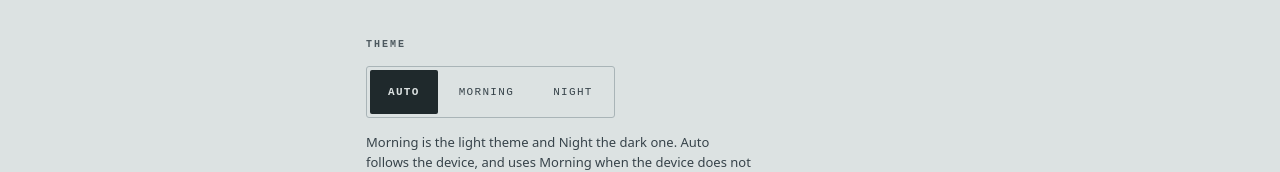
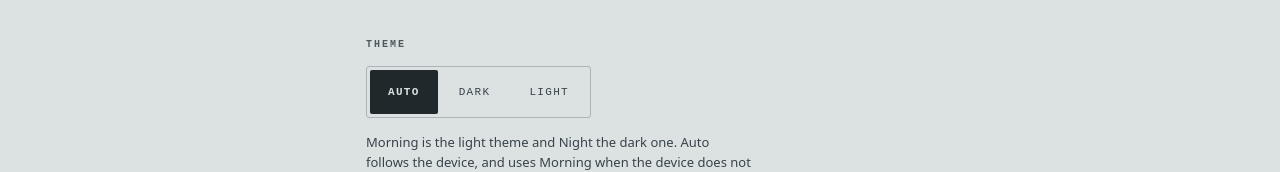
Before and after one commit to davidbrassimoes/dabs-apps, a SvelteKit app in the folder products/sotao/: page /settings in a window 1280 px wide. Shown: the part 150-322 px from the top of the page. Built offline with nearby package versions, Linux system fonts and the light colour scheme; no server answers; the database is empty.

Commit message:
feat(sotao): themes are Auto, Dark and Light; legacy values mapped
Co-Authored-By: Claude Sonnet 5.5 <noreply@anthropic.com>

```diff
--- a/products/sotao/src/app.html
+++ b/products/sotao/src/app.html
@@ -4,9 +4,9 @@
 		<meta charset="utf-8" />
 		<meta name="viewport" content="width=device-width, initial-scale=1" />
 		<link rel="manifest" href="/manifest.webmanifest" />
-		<!-- The browser chrome follows the device; the haze is each theme's ground. -->
-		<meta name="theme-color" content="#dce2e2" media="(prefers-color-scheme: light)" />
-		<meta name="theme-color" content="#151d23" media="(prefers-color-scheme: dark)" />
+		<!-- The browser chrome follows the device; each theme's ground. -->
+		<meta name="theme-color" content="#efe9de" media="(prefers-color-scheme: light)" />
+		<meta name="theme-color" content="#17130f" media="(prefers-color-scheme: dark)" />
 		<link rel="icon" href="/favicon.png" />
 		<link rel="apple-touch-icon" href="/apple-touch-icon.png" />
 		<meta name="apple-mobile-web-app-capable" content="yes" />
--- a/products/sotao/src/lib/theme.ts
+++ b/products/sotao/src/lib/theme.ts
@@ -1,10 +1,10 @@
-// Theme choice. Two themes, Morning and Night, and three settings:
-// Auto follows the device and falls back to Morning where it cannot tell; a
-// hand-picked theme wins over the device. Persisted in settings.theme and
-// applied server-side on first render so the app never flashes the wrong
-// ground (§12).
+// Theme choice. Two themes, Dark and Light, and three settings: Auto follows
+// the device and falls back to Dark where it cannot tell (the Draw screen is
+// used in a dark room); a hand-picked theme wins over the device. Persisted in
+// settings.theme and applied server-side on first render so the app never
+// flashes the wrong ground.
 
-export const THEMES = ['auto', 'morning', 'night'] as const;
+export const THEMES = ['auto', 'dark', 'light'] as const;
 export type Theme = (typeof THEMES)[number];
 
 export const DEFAULT_THEME: Theme = 'auto';
@@ -13,8 +13,12 @@ export function isTheme(value: unknown): value is Theme {
 	return typeof value === 'string' && (THEMES as readonly string[]).includes(value);
 }
 
-// What settings.theme held before sea fog. Read, never written.
-const LEGACY: Record<string, Theme> = { system: 'auto', light: 'morning', dark: 'night' };
+// What settings.theme held under earlier looks. Read, never written.
+const LEGACY: Record<string, Theme> = {
+	system: 'auto',
+	night: 'dark',
+	morning: 'light'
+};
 
 /** A stored value as a theme: current names as they are, old ones mapped, anything else the default. */
 export function readTheme(value: unknown): Theme {
@@ -25,16 +29,16 @@ export function readTheme(value: unknown): Theme {
 
 /** The next theme in the cycle the header button steps through. */
 export function nextTheme(current: Theme): Theme {
-	return current === 'auto' ? 'morning' : current === 'morning' ? 'night' : 'auto';
+	return current === 'auto' ? 'dark' : current === 'dark' ? 'light' : 'auto';
 }
 
 export function themeLabel(theme: Theme): string {
-	return theme === 'auto' ? 'Auto' : theme === 'morning' ? 'Morning' : 'Night';
+	return theme === 'auto' ? 'Auto' : theme === 'dark' ? 'Dark' : 'Light';
 }
 
 /**
- * What goes on <html>. Auto resolves in CSS via prefers-color-scheme, so it
- * sets no attribute at all and lets the media query decide.
+ * What goes on <html>. Auto resolves in CSS (Dark, unless the device asks for
+ * light), so it sets no attribute at all.
  */
 export function themeAttribute(theme: Theme): string | null {
 	return theme === 'auto' ? null : theme;
```
Also changed, not shown: products/sotao/static/manifest.webmanifest, 1 other file (tests, documents, lock files or other folders).
